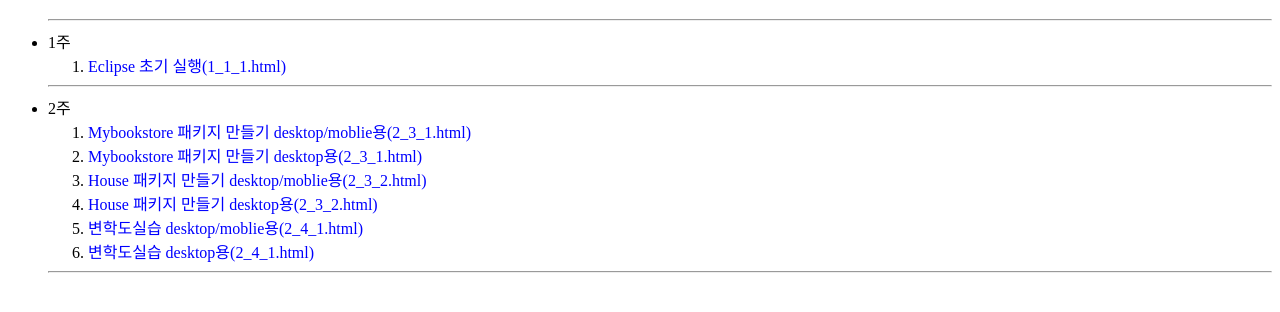
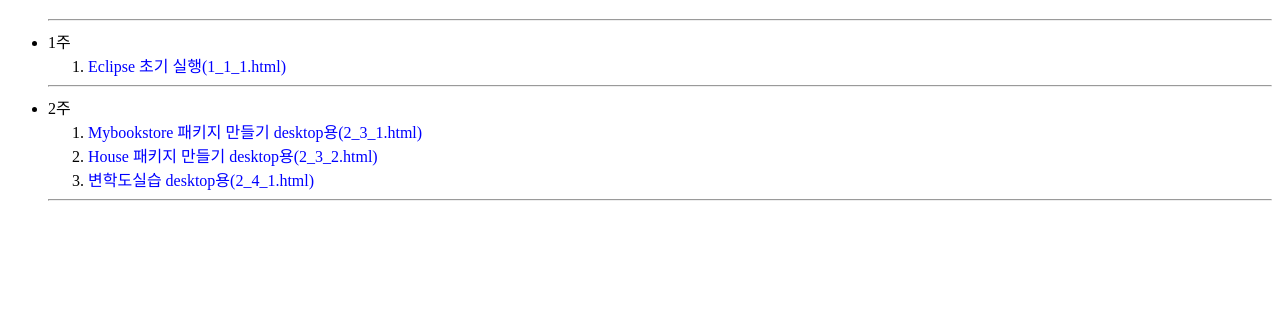
Before and after one commit to ji6393/ji6393.github.io, a plain HTML site: page index.html in a window 1280 px wide. Shown: the part 70-382 px from the top of the page. Drawn offline with Linux system fonts and the light colour scheme.

Commit message:
Update index.html

```diff
--- a/index.html
+++ b/index.html
@@ -16,11 +16,8 @@
   </ol><hr/>
   <li> 2주 </li>
   <ol>
-  <li><a href="https://ji6393.github.io/java/hw2_3_1.html">Mybookstore 패키지 만들기 desktop/moblie용(2_3_1.html)</a></li>
   <li><a href="https://ji6393.github.io/java/hw2_3_1.html">Mybookstore 패키지 만들기 desktop용(2_3_1.html)</a></li>
-  <li><a href="https://ji6393.github.io/java/hw2_3_2.html">House 패키지 만들기 desktop/moblie용(2_3_2.html)</a></li>
   <li><a href="https://ji6393.github.io/java/hw2_3_2.html">House 패키지 만들기 desktop용(2_3_2.html)</a></li>
-  <li><a href="https://ji6393.github.io/java/hw2_4_1.html">변학도실습 desktop/moblie용(2_4_1.html)</a></li>
   <li><a href="https://ji6393.github.io/java/hw2_4_1.html">변학도실습 desktop용(2_4_1.html)</a></li>
   </ol><hr/>
   </ul>
```
